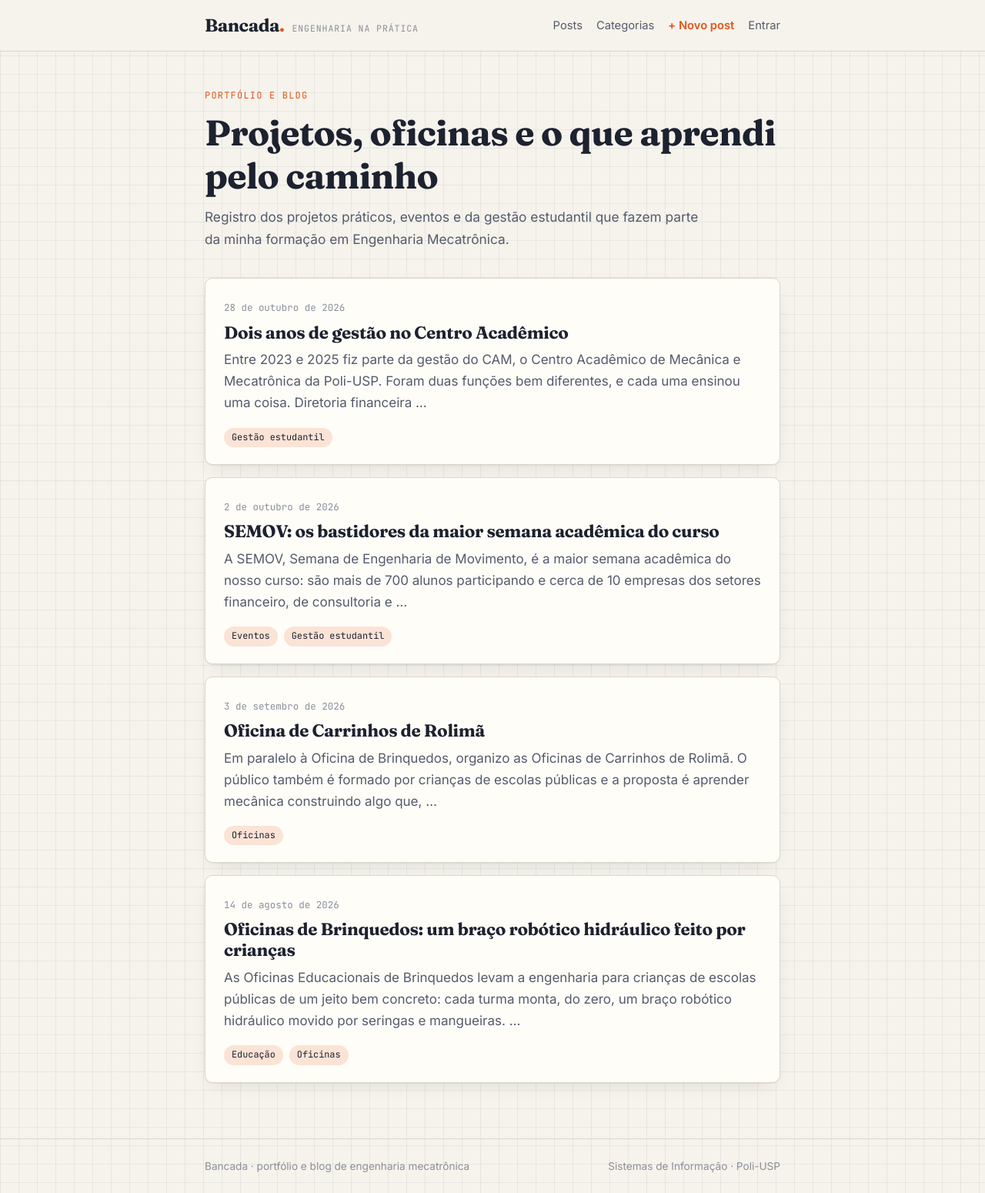
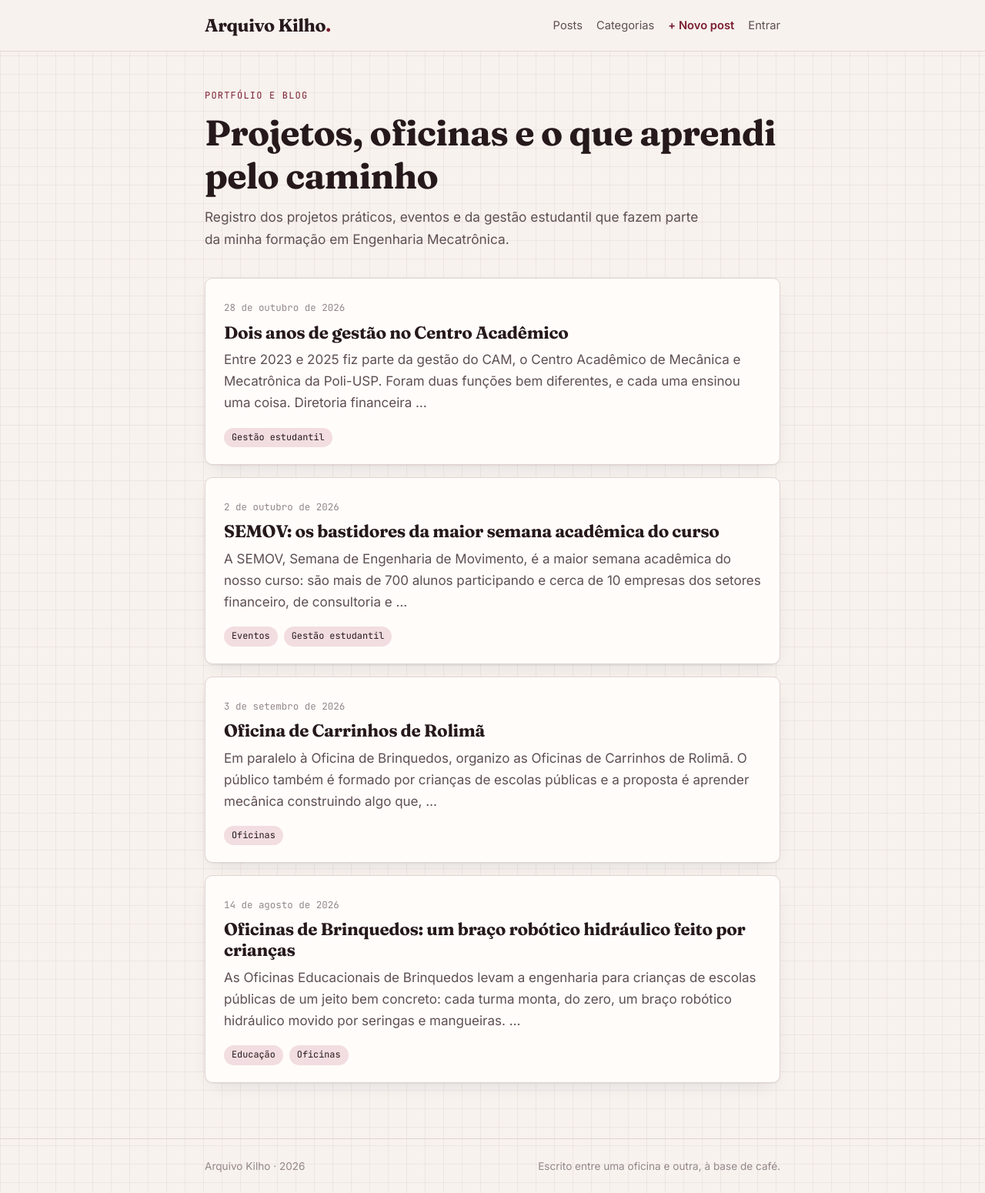
Before and after one commit to Kilho0/sisinfo-blog, a Django app: page / in a window 1280 px wide. Shown: the whole page at 77% size. Run offline with Django 5.2, Linux system fonts and the light colour scheme; data comes from the database, SQL or seed files in the repository.

Commit message:
Renomeia o site para Arquivo Kilho e muda a cor de destaque para bordô

```diff
--- a/static/css/style.css
+++ b/static/css/style.css
@@ -1,18 +1,18 @@
-/* Bancada: caderno de engenharia em papel quadriculado */
+/* Arquivo Kilho: caderno quadriculado com detalhes em bordô */
 
 :root {
-  --paper: #f6f3ec;
-  --paper-raised: #fffdf8;
-  --grid: rgba(40, 60, 90, 0.07);
-  --ink: #1d2230;
-  --ink-soft: #545b6b;
-  --ink-faint: #8a8f9b;
-  --rule: #ddd6c8;
-  --accent: #e2551b;
+  --paper: #f7f2ee;
+  --paper-raised: #fffcfa;
+  --grid: rgba(110, 30, 45, 0.06);
+  --ink: #26191c;
+  --ink-soft: #5e4f52;
+  --ink-faint: #94878a;
+  --rule: #e2d4d0;
+  --accent: #7b1e30;
   --accent-ink: #ffffff;
-  --accent-soft: #fbe3d6;
-  --danger: #b42318;
-  --danger-soft: #fde4e1;
+  --accent-soft: #f2dde0;
+  --danger: #c2410c;
+  --danger-soft: #fde8dc;
   --ok-soft: #e0f0e3;
   --ok-ink: #1f5f2e;
   --shadow: 0 1px 0 rgba(29, 34, 48, 0.06), 0 8px 24px -12px rgba(29, 34, 48, 0.18);
@@ -117,14 +117,6 @@ a {
 .brand-mark::after {
   content: '.';
   color: var(--accent);
-}
-
-.brand-tag {
-  font-family: var(--font-mono);
-  font-size: 0.72rem;
-  color: var(--ink-faint);
-  text-transform: uppercase;
-  letter-spacing: 0.08em;
 }
 
 .site-nav {
--- a/templates/base.html
+++ b/templates/base.html
@@ -3,7 +3,7 @@
 <head>
   <meta charset="utf-8">
   <meta name="viewport" content="width=device-width, initial-scale=1">
-  <title>{% block title %}Bancada{% endblock %} · Bancada</title>
+  <title>{% block title %}Início{% endblock %} · Arquivo Kilho</title>
   <link rel="preconnect" href="https://fonts.googleapis.com">
   <link rel="preconnect" href="https://fonts.gstatic.com" crossorigin>
   <link href="https://fonts.googleapis.com/css2?family=Fraunces:opsz,wght@9..144,600;9..144,700&family=Inter:wght@400;500;600&family=JetBrains+Mono:wght@400;500&display=swap" rel="stylesheet">
@@ -13,8 +13,7 @@
   <header class="site-header">
     <div class="wrap">
       <a class="brand" href="{% url 'post_list' %}">
-        <span class="brand-mark">Bancada</span>
-        <span class="brand-tag">engenharia na prática</span>
+        <span class="brand-mark">Arquivo Kilho</span>
       </a>
       <nav class="site-nav" aria-label="Navegação principal">
         <a href="{% url 'post_list' %}">Posts</a>
@@ -46,8 +45,8 @@
 
   <footer class="site-footer">
     <div class="wrap">
-      <span>Bancada · portfólio e blog de engenharia mecatrônica</span>
-      <span>Sistemas de Informação · Poli-USP</span>
+      <span>Arquivo Kilho · {% now "Y" %}</span>
+      <span>Escrito entre uma oficina e outra, à base de café.</span>
     </div>
   </footer>
 </body>
```
Also changed, not shown: other parts of static/css/style.css (+12 -16 lines), README.md.
